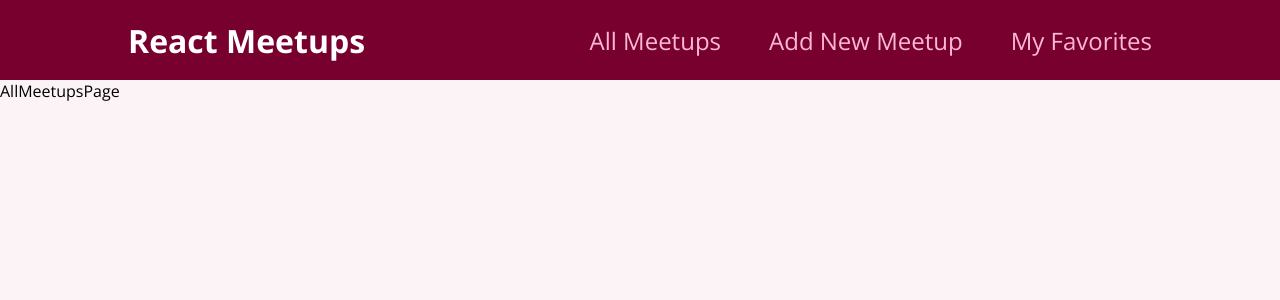
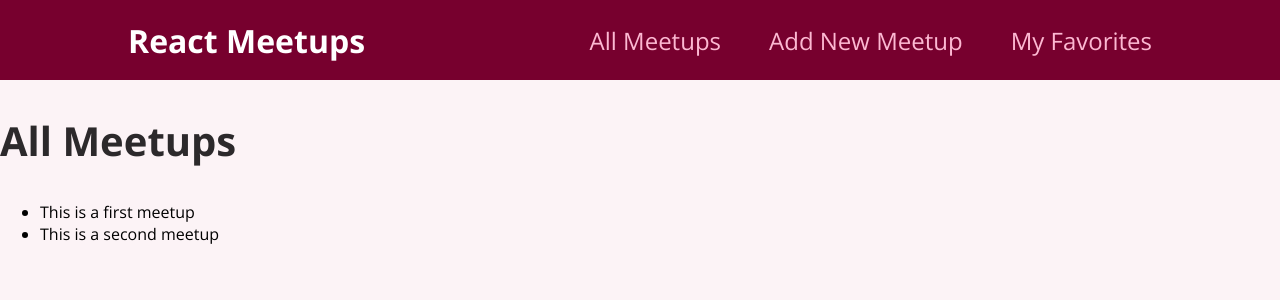
Before and after one commit to keremduran/react-meetup, a React (Create React App) app: page / in a window 1280 px wide. Shown: the top 300 px of the page. Built offline with nearby package versions, Linux system fonts and the light colour scheme.

Commit message:
Adding Dummy Data & basic render

```diff
--- a/src/pages/AllMeetups.js
+++ b/src/pages/AllMeetups.js
@@ -1,4 +1,34 @@
+const DUMMY_DATA = [
+  {
+    id: "m1",
+    title: "This is a first meetup",
+    image:
+      "https://upload.wikimedia.org/wikipedia/commons/thumb/d/d3/Stadtbild_M%C3%BCnchen.jpg/2560px-Stadtbild_M%C3%BCnchen.jpg",
+    address: "Meetupstreet 5, 12345 Meetup City",
+    description:
+      "This is a first, amazing meetup which you definitely should not miss. It will be a lot of fun!",
+  },
+  {
+    id: "m2",
+    title: "This is a second meetup",
+    image:
+      "https://upload.wikimedia.org/wikipedia/commons/thumb/d/d3/Stadtbild_M%C3%BCnchen.jpg/2560px-Stadtbild_M%C3%BCnchen.jpg",
+    address: "Meetupstreet 5, 12345 Meetup City",
+    description:
+      "This is our second, amazing meetup which you definitely should not miss. It will be a lot of fun!",
+  },
+];
+
 function AllMeetupsPage() {
-  return <div>AllMeetupsPage</div>;
+  return (
+    <section>
+      <h1>All Meetups</h1>
+      <ul>
+        {DUMMY_DATA.map((meetup) => {
+          return <li key={meetup.id}>{meetup.title}</li>;
+        })}
+      </ul>
+    </section>
+  );
 }
 export default AllMeetupsPage;
```
